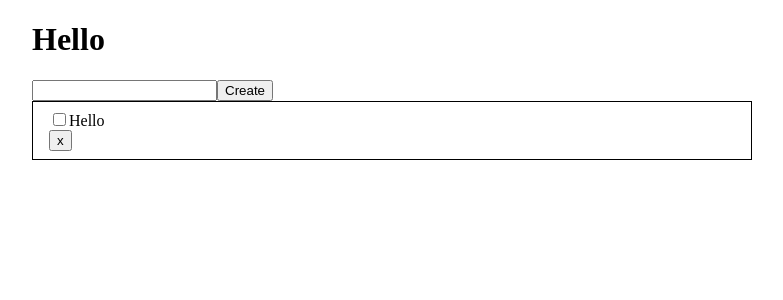
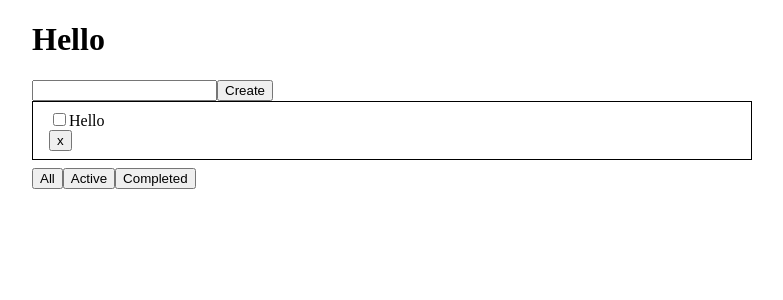
Before and after one commit to matobeno1/simple-todo-app, a React (Create React App) app: page / in a window 1280 px wide. Shown: the top 300 px of the page, without its empty margins (248-1031 px from the left). Built offline with nearby package versions, Linux system fonts and the light colour scheme.

Commit message:
Displaying filter

```diff
--- a/src/App.tsx
+++ b/src/App.tsx
@@ -1,6 +1,7 @@
 import React, { FunctionComponent } from "react";
 import { TodosList } from "./components/TodosList";
 import { TodoTitleInput } from "./components/TodoTitleInput";
+import { TodosFilter } from "./components/TodosFilter";
 import classes from "./App.module.css";
 
 const App: FunctionComponent = () => (
@@ -8,6 +9,7 @@ const App: FunctionComponent = () => (
 		<h1>Hello</h1>
 		<TodoTitleInput />
 		<TodosList />
+		<TodosFilter />
 	</div>
 );
 
--- a/src/components/TodosFilterComponent/TodosFilterComponent.tsx
+++ b/src/components/TodosFilterComponent/TodosFilterComponent.tsx
@@ -3,6 +3,10 @@ import { FunctionComponent } from "react";
 
 export const TodosFilterComponent: FunctionComponent = () => {
 	return (
-		<div></div>
+		<div>
+			<button>All</button>
+			<button>Active</button>
+			<button>Completed</button>
+		</div>
 	);
 };
```
